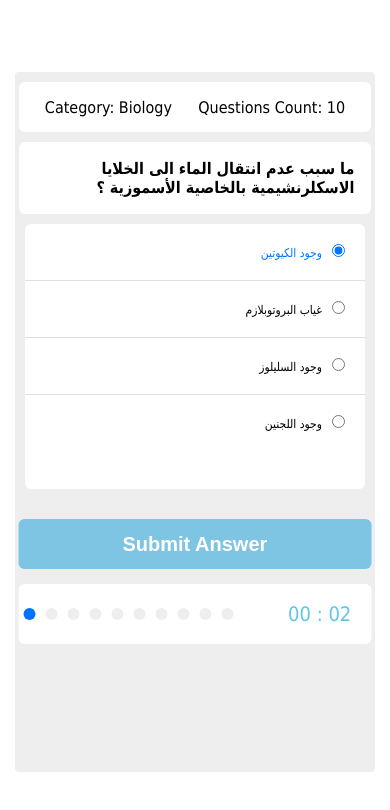
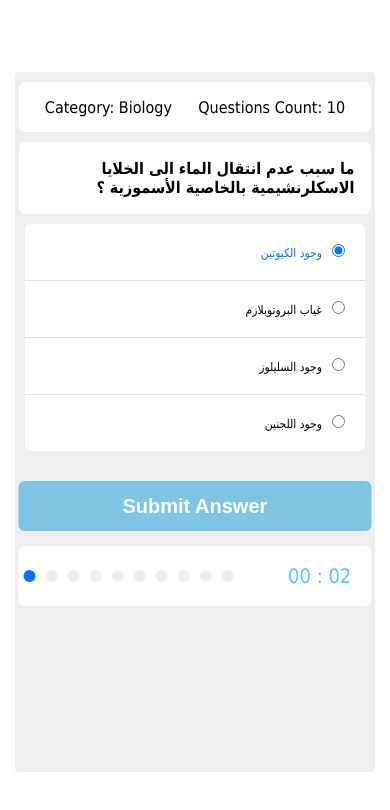
Before and after one commit to FathisWorld/Quis-App, a plain HTML site: page index.html in a window 390 px wide. Drawn offline with Linux system fonts and the light colour scheme.

Commit message:
Update main.css

```diff
--- a/css/main.css
+++ b/css/main.css
@@ -173,7 +173,7 @@ h2 {
         height: 12px;
     }
     .answers-area {
-        height: 265px;
+        height: fit-content;
     }
     .answers-area .answer {
         font-size: 12px;
```
